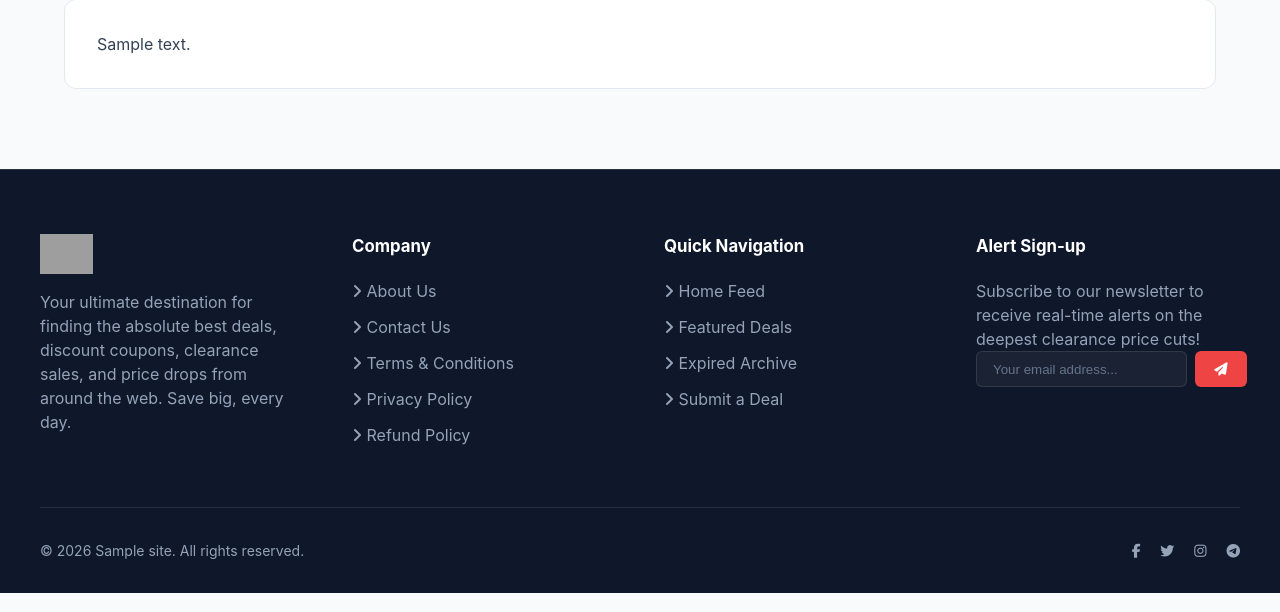
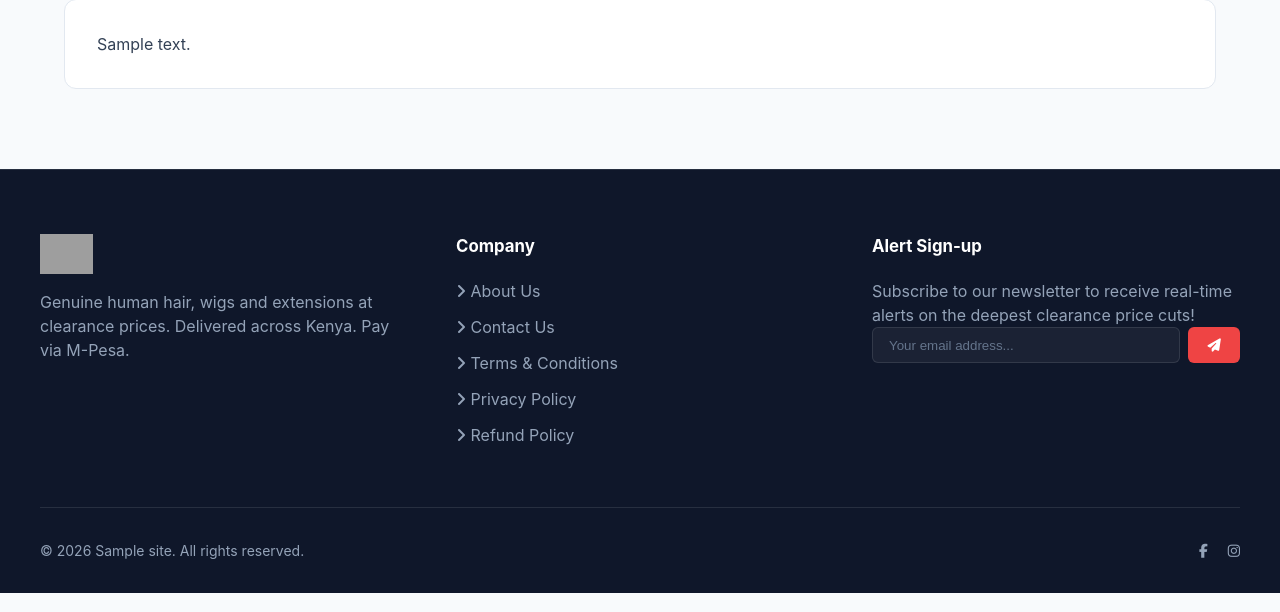
Before and after one commit to Leneyv/Clearance-Deal, a WordPress theme: template wp-content/themes/clearance-deal/page.php in a window 1280 px wide. Shown: the part 188-800 px from the top of the page. Run offline with PHP 8.4 and a stand-in for WordPress, Linux system fonts and the light colour scheme; the site name, menu and one post (Sample post) are stand-ins, and other content is empty; some libraries are stand-ins or nearby versions; grey boxes are pictures that could not be loaded.

Commit message:
Fix footer: real social links only (Facebook + Instagram), honest brand description

```diff
--- a/wp-content/themes/clearance-deal/footer.php
+++ b/wp-content/themes/clearance-deal/footer.php
@@ -17,7 +17,7 @@
 					class="footer-logo"
 					width="340"
 					height="64">
-				<p>Your ultimate destination for finding the absolute best deals, discount coupons, clearance sales, and price drops from around the web. Save big, every day.</p>
+				<p>Genuine human hair, wigs and extensions at clearance prices. Delivered across Kenya. Pay via M-Pesa.</p>
 			</div>
 
 			<div class="footer-links">
@@ -28,16 +28,6 @@
 					<li><a href="<?php echo esc_url( home_url( '/terms-and-conditions/' ) ); ?>"><i class="fa-solid fa-angle-right"></i> Terms &amp; Conditions</a></li>
 					<li><a href="<?php echo esc_url( home_url( '/privacy-policy/' ) ); ?>"><i class="fa-solid fa-angle-right"></i> Privacy Policy</a></li>
 					<li><a href="<?php echo esc_url( home_url( '/refund-policy/' ) ); ?>"><i class="fa-solid fa-angle-right"></i> Refund Policy</a></li>
-				</ul>
-			</div>
-
-			<div class="footer-links">
-				<h4>Quick Navigation</h4>
-				<ul>
-					<li><a href="<?php echo esc_url( home_url( '/' ) ); ?>"><i class="fa-solid fa-angle-right"></i> Home Feed</a></li>
-					<li><a href="#featured-deals"><i class="fa-solid fa-angle-right"></i> Featured Deals</a></li>
-					<li><a href="#expired-deals"><i class="fa-solid fa-angle-right"></i> Expired Archive</a></li>
-					<li><a href="#submit-deal"><i class="fa-solid fa-angle-right"></i> Submit a Deal</a></li>
 				</ul>
 			</div>
 
@@ -56,10 +46,8 @@
 				&copy; <?php echo esc_html( date_i18n( 'Y' ) ); ?> <a href="<?php echo esc_url( home_url( '/' ) ); ?>"><?php bloginfo( 'name' ); ?></a>. All rights reserved.
 			</div>
 			<div class="footer-social">
-				<a href="https://www.facebook.com/clearance.deal.kenya" target="_blank" rel="noopener noreferrer" style="margin-left: 1rem;"><i class="fa-brands fa-facebook-f"></i></a>
-				<a href="#" style="margin-left: 1rem;"><i class="fa-brands fa-twitter"></i></a>
-				<a href="#" style="margin-left: 1rem;"><i class="fa-brands fa-instagram"></i></a>
-				<a href="#" style="margin-left: 1rem;"><i class="fa-brands fa-telegram"></i></a>
+				<a href="https://www.facebook.com/clearance.deal.kenya" target="_blank" rel="noopener noreferrer" aria-label="Facebook" style="margin-left: 1rem;"><i class="fa-brands fa-facebook-f"></i></a>
+				<a href="https://instagram.com/clearance.kenya" target="_blank" rel="noopener noreferrer" aria-label="Instagram" style="margin-left: 1rem;"><i class="fa-brands fa-instagram"></i></a>
 			</div>
 		</div>
 	</footer><!-- #colophon -->
```
